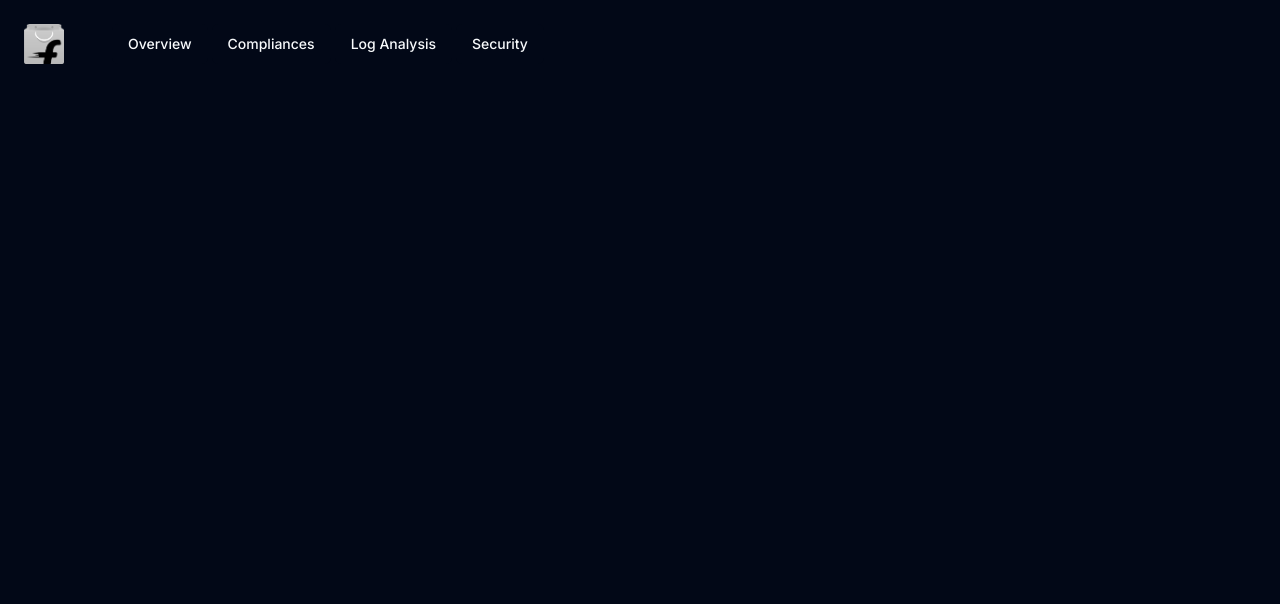
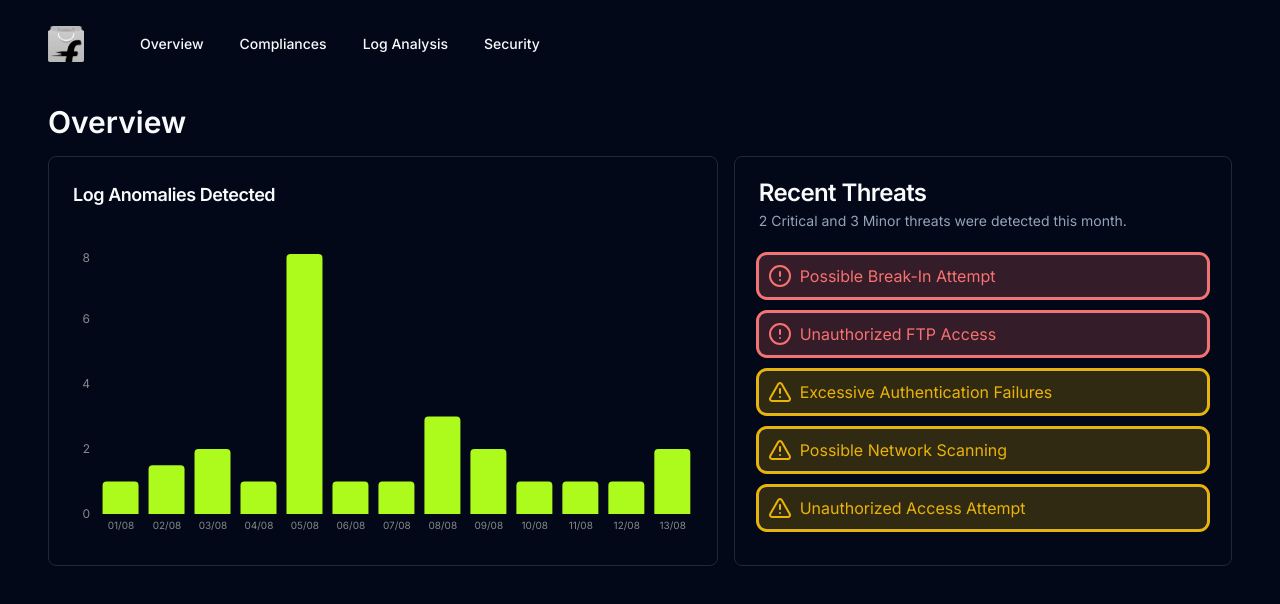
Before and after one commit to Servatom/Flipkart-Grid-5.0-Infosec, a Next.js app in the folder client/: page / in a window 1280 px wide. Shown: the top 604 px of the page. Built offline with nearby package versions, Linux system fonts and the light colour scheme.

Commit message:
Create Bar graph for overview page, create Warning Items and recent threat section
Signed-off-by: Yashvardhan Arora <yash22arora@gmail.com>

```diff
--- a/client/package.json
+++ b/client/package.json
@@ -23,6 +23,7 @@
     "postcss": "8.4.28",
     "react": "18.2.0",
     "react-dom": "18.2.0",
+    "recharts": "^2.7.3",
     "tailwind-merge": "^1.14.0",
     "tailwindcss": "3.3.3",
     "tailwindcss-animate": "^1.0.6",
--- /dev/null
+++ b/client/src/app/compliances/page.tsx
@@ -0,0 +1,5 @@
+const Compliances = () => {
+  return <div>Compliances:</div>;
+};
+
+export default Compliances;
--- a/client/src/app/layout.tsx
+++ b/client/src/app/layout.tsx
@@ -6,8 +6,8 @@ import { Inter } from "next/font/google";
 const inter = Inter({ subsets: ["latin"] });
 
 export const metadata: Metadata = {
-  title: "Create Next App",
-  description: "Generated by create next app",
+  title: "Flipkart - Compliance Dashboard",
+  description: "Compliance monitoring dashboard for Flipkart",
 };
 
 export default function RootLayout({
@@ -19,7 +19,7 @@ export default function RootLayout({
     <html lang="en">
       <body className={inter.className + " dark"}>
         <Navbar />
-        {children}
+        <div className="px-12 py-4 w-full">{children}</div>
       </body>
     </html>
   );
--- a/client/src/app/page.tsx
+++ b/client/src/app/page.tsx
@@ -1,5 +1,42 @@
+import LineGraph from "@/components/common/LineGraph";
+import WarningItem from "@/components/common/WarningItem";
+import {
+  Card,
+  CardContent,
+  CardDescription,
+  CardHeader,
+  CardTitle,
+} from "@/components/ui/card";
+import { LINECHART_DATA, WARNING_ITEMS } from "@/lib/constants";
 import Image from "next/image";
 
 export default function Home() {
-  return <div></div>;
+  return (
+    <div className="flex flex-col gap-4">
+      <h1 className="text-3xl font-semibold">Overview</h1>
+      <div className="grid gap-4 md:grid-cols-2 lg:grid-cols-7">
+        <Card className="col-span-4">
+          <CardHeader>
+            <CardTitle className="text-lg">Log Anomalies Detected</CardTitle>
+          </CardHeader>
+          <CardContent className="p-4 -ml-8">
+            <LineGraph data={LINECHART_DATA} />
+          </CardContent>
+        </Card>
+        <Card className="col-span-3">
+          <CardHeader>
+            <CardTitle>Recent Threats</CardTitle>
+            <CardDescription>
+              2 Critical and 3 Minor threats were detected this month.
+            </CardDescription>
+          </CardHeader>
+          <CardContent className="gap-4 flex flex-col">
+            {WARNING_ITEMS.map((item, index) => (
+              <WarningItem key={index} label={item.label} type={item.type} />
+            ))}
+          </CardContent>
+        </Card>
+      </div>
+    </div>
+  );
 }
--- /dev/null
+++ b/client/src/components/common/LineGraph.tsx
@@ -0,0 +1,59 @@
+"use client";
+import React from "react";
+import {
+  LineChart,
+  Line,
+  CartesianGrid,
+  XAxis,
+  YAxis,
+  Tooltip,
+  ResponsiveContainer,
+  BarChart,
+  Bar,
+} from "recharts";
+
+const CustomizedAxisTick = (...args: any) => {
+  const { x, y, stroke, payload } = args[0];
+  return (
+    <g transform={`translate(${x},${y})`}>
+      <text x={0} y={0} dy={16} textAnchor="end" transform="rotate(-35)">
+        {payload.value}
+      </text>
+    </g>
+  );
+};
+
+const LineGraph: React.FC<{
+  data: any;
+}> = ({ data }) => {
+  return (
+    <ResponsiveContainer width="100%" height={300}>
+      <BarChart data={data}>
+        <XAxis
+          dataKey="date"
+          stroke="#888888"
+          fontSize={10}
+          tickLine={false}
+          axisLine={false}
+          tickFormatter={(value) =>
+            // Convert date to string in the form of DD/MM
+            (value as Date).toLocaleDateString("en-IN", {
+              day: "numeric",
+              month: "numeric",
+            })
+          }
+        />
+        <YAxis
+          stroke="#888888"
+          dataKey="value"
+          fontSize={12}
+          tickLine={false}
+          axisLine={false}
+        />
+        <Bar dataKey="value" fill="#adfa1d" radius={[4, 4, 0, 0]} />
+      </BarChart>
+    </ResponsiveContainer>
+  );
+};
+
+export default LineGraph;
--- a/client/src/components/common/Navbar.tsx
+++ b/client/src/components/common/Navbar.tsx
@@ -17,9 +17,9 @@ import Image from "next/image";
 
 const Navbar: React.FC = () => {
   return (
-    <NavigationMenu className="w-full flex flex-row gap-4 p-6 justify-between">
-      <div className="mr-8 flex flex-row items-center">
-        <Image src={logo} alt="logo" width={40} height={40} />
+    <NavigationMenu className="w-full flex flex-row gap-4 p-6 px-12 justify-between">
+      <div className="mr-6 flex flex-row items-center">
+        <Image src={logo} alt="logo" width={36} height={36} />
       </div>
       <NavigationMenuList className="ml-auto">
         <NavigationMenuItem>
--- /dev/null
+++ b/client/src/components/common/WarningItem.tsx
@@ -0,0 +1,37 @@
+import { IWarningItemProps, TWarningType } from "@/lib/types";
+import { Card, CardContent } from "../ui/card";
+import { AlertCircle, AlertTriangle, LucideIcon } from "lucide-react";
+import { ReactNode } from "react";
+
+const WarningItem: React.FC<IWarningItemProps> = ({ label, type }) => {
+  const config: {
+    [key in TWarningType]: {
+      color: string;
+      bgColor: string;
+      icon: ReactNode;
+    };
+  } = {
+    error: {
+      color: "text-red-400",
+      bgColor: "bg-red-400 outline outline-red-400",
+      icon: <AlertCircle className="text-red-400" />,
+    },
+    warning: {
+      color: "text-yellow-500",
+      bgColor: "bg-yellow-500 outline outline-yellow-500",
+      icon: <AlertTriangle className="text-yellow-500" />,
+    },
+  };
+  return (
+    <Card
+      className={` bg-opacity-20 p-2 ${config[type].bgColor} cursor-pointer`}
+    >
+      <CardContent className="flex flex-row items-center p-0">
+        {config[type].icon}
+        <span className={`ml-2 ${config[type].color}`}>{label}</span>
+      </CardContent>
+    </Card>
+  );
+};
+
+export default WarningItem;
--- /dev/null
+++ b/client/src/components/ui/card.tsx
@@ -0,0 +1,79 @@
+import * as React from "react"
+
+import { cn } from "@/lib/utils"
+
+const Card = React.forwardRef<
+  HTMLDivElement,
+  React.HTMLAttributes<HTMLDivElement>
+>(({ className, ...props }, ref) => (
+  <div
+    ref={ref}
+    className={cn(
+      "rounded-lg border bg-card text-card-foreground shadow-sm",
+      className
+    )}
+    {...props}
+  />
+))
+Card.displayName = "Card"
+
+const CardHeader = React.forwardRef<
+  HTMLDivElement,
+  React.HTMLAttributes<HTMLDivElement>
+>(({ className, ...props }, ref) => (
+  <div
+    ref={ref}
+    className={cn("flex flex-col space-y-1.5 p-6", className)}
+    {...props}
+  />
+))
+CardHeader.displayName = "CardHeader"
+
+const CardTitle = React.forwardRef<
+  HTMLParagraphElement,
+  React.HTMLAttributes<HTMLHeadingElement>
+>(({ className, ...props }, ref) => (
+  <h3
+    ref={ref}
+    className={cn(
+      "text-2xl font-semibold leading-none tracking-tight",
+      className
+    )}
+    {...props}
+  />
+))
+CardTitle.displayName = "CardTitle"
+
+const CardDescription = React.forwardRef<
+  HTMLParagraphElement,
+  React.HTMLAttributes<HTMLParagraphElement>
+>(({ className, ...props }, ref) => (
+  <p
+    ref={ref}
+    className={cn("text-sm text-muted-foreground", className)}
+    {...props}
+  />
+))
+CardDescription.displayName = "CardDescription"
+
+const CardContent = React.forwardRef<
+  HTMLDivElement,
+  React.HTMLAttributes<HTMLDivElement>
+>(({ className, ...props }, ref) => (
+  <div ref={ref} className={cn("p-6 pt-0", className)} {...props} />
+))
+CardContent.displayName = "CardContent"
+
+const CardFooter = React.forwardRef<
+  HTMLDivElement,
+  React.HTMLAttributes<HTMLDivElement>
+>(({ className, ...props }, ref) => (
+  <div
+    ref={ref}
+    className={cn("flex items-center p-6 pt-0", className)}
+    {...props}
+  />
+))
+CardFooter.displayName = "CardFooter"
+
+export { Card, CardHeader, CardFooter, CardTitle, CardDescription, CardContent }
--- /dev/null
+++ b/client/src/lib/constants.ts
@@ -0,0 +1,82 @@
+import { LineChartDataType, TWarningType } from "./types";
+
+export const LINECHART_DATA: LineChartDataType[] = [
+  {
+    date: new Date(2023, 7, 1),
+    value: 1,
+  },
+  {
+    date: new Date(2023, 7, 2),
+    value: 1.5,
+  },
+  {
+    date: new Date(2023, 7, 3),
+    value: 2,
+  },
+  {
+    date: new Date(2023, 7, 4),
+    value: 1,
+  },
+  {
+    date: new Date(2023, 7, 5),
+    value: 8,
+  },
+  {
+    date: new Date(2023, 7, 6),
+    value: 1,
+  },
+  {
+    date: new Date(2023, 7, 7),
+    value: 1,
+  },
+  {
+    date: new Date(2023, 7, 8),
+    value: 3,
+  },
+  {
+    date: new Date(2023, 7, 9),
+    value: 2,
+  },
+  {
+    date: new Date(2023, 7, 10),
+    value: 1,
+  },
+  {
+    date: new Date(2023, 7, 11),
+    value: 1,
+  },
+  {
+    date: new Date(2023, 7, 12),
+    value: 1,
+  },
+  {
+    date: new Date(2023, 7, 13),
+    value: 2,
+  },
+];
+
+export const WARNING_ITEMS: {
+  label: string;
+  type: TWarningType;
+}[] = [
+  {
+    label: "Possible Break-In Attempt",
+    type: "error",
+  },
+  {
+    label: "Unauthorized FTP Access",
+    type: "error",
+  },
+  {
+    label: "Excessive Authentication Failures",
+    type: "warning",
+  },
+  {
+    label: "Possible Network Scanning",
+    type: "warning",
+  },
+  {
+    label: "Unauthorized Access Attempt",
+    type: "warning",
+  },
+];
--- /dev/null
+++ b/client/src/lib/types.ts
@@ -0,0 +1,11 @@
+export type LineChartDataType = {
+  date: Date;
+  value: number;
+};
+
+export interface IWarningItemProps {
+  label: string;
+  type: TWarningType;
+}
+
+export type TWarningType = "warning" | "error";
```
Also changed, not shown: client/components.json, 1 other file (tests, documents, lock files or other folders).
